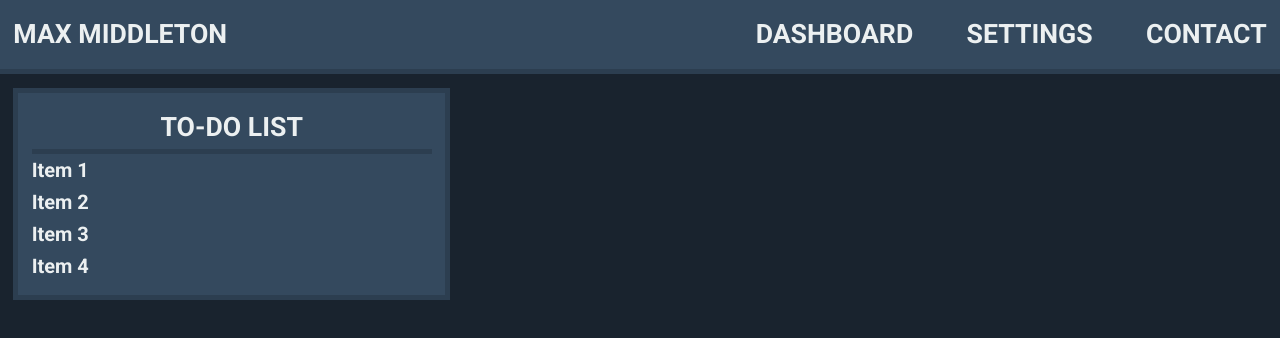
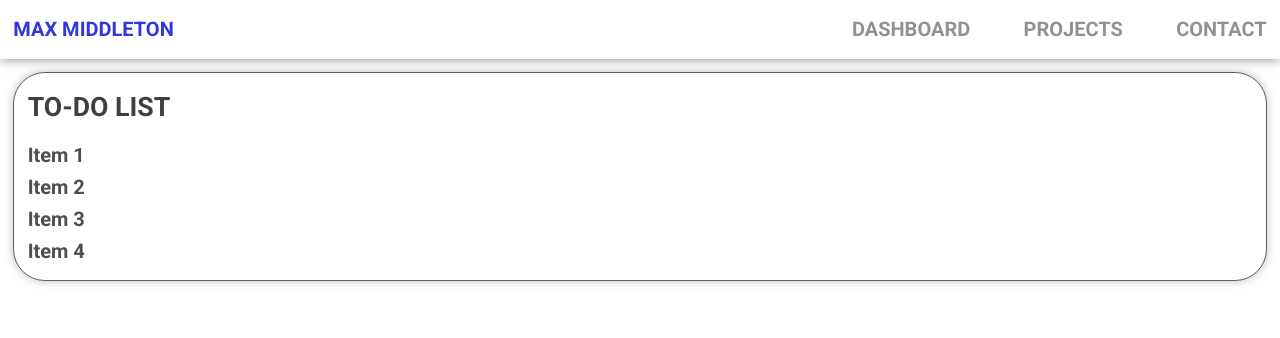
Before and after one commit to 3trn/Max-s-Dashboard, a plain HTML site: page dashboard.html in a window 1280 px wide. Drawn offline with Linux system fonts and the light colour scheme.

Commit message:
- UI Overhaul

```diff
--- a/dashboard.css
+++ b/dashboard.css
@@ -5,58 +5,56 @@
 }
 
 body {
-    background-color: #19232e;
+    background-color: rgb(255, 255, 255);
     font-family: 'Roboto', sans-serif;
     line-height: 1.6;
-    font-weight: 700;
+    font-weight: 600;
 }
 
 /* NAVIGATION BAR */
 
 .navbar {
     padding: 10pt;
-    color: #ecf0f1;
-    background-color: #34495e;
-    border-bottom: 5px solid #2c3e50;
+    box-shadow: 0 0 10px rgba(0, 0, 0, 0.5);
     display: flex;
     flex-wrap: wrap;
     gap: 40pt;
-    font-weight: 700;
-    font-size: 20pt;
+    font-size: 15pt;
+}
+
+.nameplatenavbar {
+    color: #2f37db;
+    display: flex;
+    justify-content: flex-start;
+    margin-right: auto;
 }
 
 .navbar a {
-    color: #ecf0f1;
+    color: #919191;
     text-decoration: none;
-    transition: color 0.3s ease, color 0.3s ease;
+    transition: color 0.8s ease;
 }
 
 .navbar a:hover,
 .navbar a:focus {
-    color: #2c3e50;
-}
-
-.nameplatenavbar {
-    display: flex;
-    justify-content: flex-start;
-    margin-right: auto;
+    color: #2f37db;
 }
 
 /* TO DO LIST BOX */
 .todolist {
     margin: 10pt;
     padding: 10pt;
-    background-color: #34495e;
-    color: #ecf0f1;
-    max-width: 300pt;
-    max-height: 300pt;
-    border: 5px solid #2c3e50;
+    background-color: white;
+    border: 1px solid #5e5e5e;
+    box-shadow: 0 0 10px rgba(0, 0, 0, 0.25);
+    border-radius: 2em;
     flex-wrap: wrap;
 }
 #todolisttitle {
     font-size: 20pt;
-    text-align: center;
-    border-bottom: 5px solid #2c3e50;
+    color: #3f3f3f;
+    text-align: start;
+    padding-bottom: 10px;
 }
 
 ul {
@@ -65,4 +63,5 @@ ul {
 
 .todolistvariables {
     font-size: 15pt;
+    color: #4e4e4e;
 }
--- a/dashboard.html
+++ b/dashboard.html
@@ -11,7 +11,7 @@
   <div class="navbar">
       <div class="nameplatenavbar">MAX MIDDLETON</div>
       <a href="dashboard.html" class="nav-link">DASHBOARD</a>
-      <a href="settings.html" class="nav-link">SETTINGS</a>
+      <a href="projects.html" class="nav-link">PROJECTS</a>
       <a href="contact.html" class="nav-link">CONTACT</a>
   </div>
 
```
